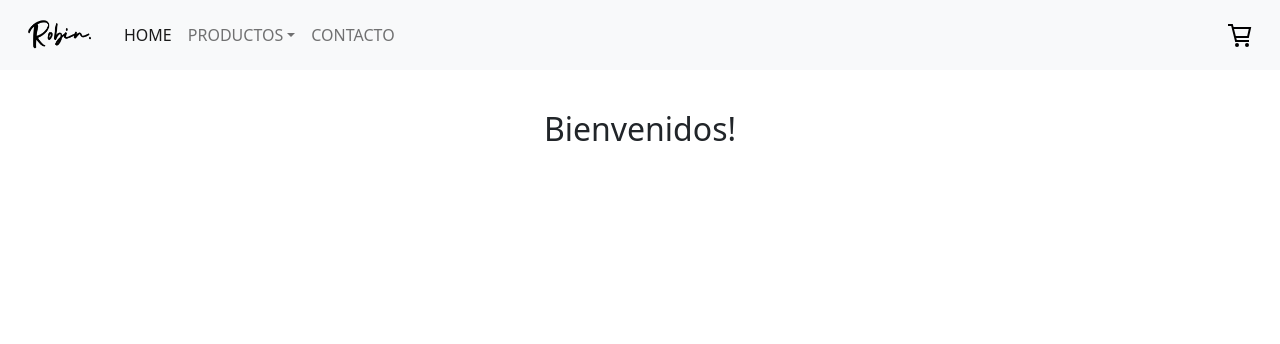
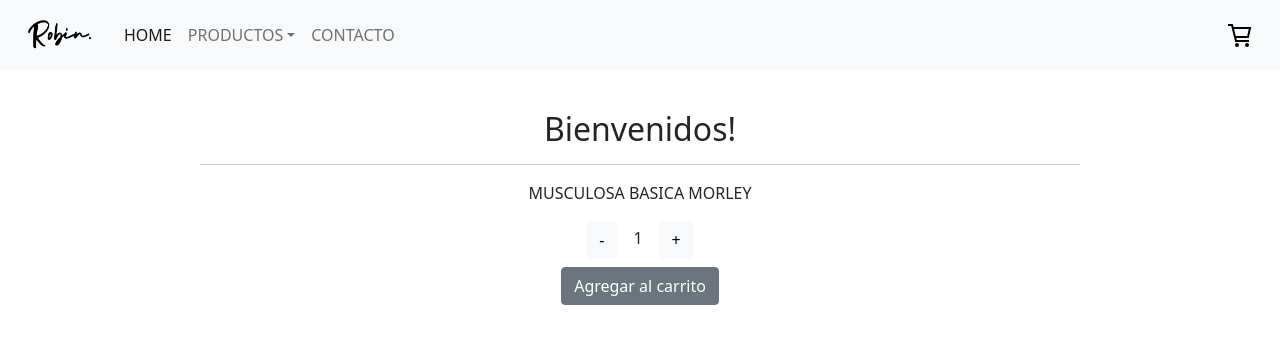
Before and after one commit to ballerodri/ecommerce-rodrigo-ballesteros, a React (Create React App) app: page / in a window 1280 px wide. Shown: the top 344 px of the page. Built offline with nearby package versions, Linux system fonts and the light colour scheme.

Commit message:
Contador con botón

```diff
--- /dev/null
+++ b/src/components/ItemCount/ItemCount.js
@@ -0,0 +1,36 @@
+import React, { useState } from 'react'
+
+const ItemCount = ({stock}) => {
+
+const [counter, setCounter] = useState(1)
+
+const sumar = () =>{
+    if(counter < stock){
+        setCounter( counter + 1)
+    }
+}
+const restar = () =>{
+    if(counter > 0){
+        setCounter( counter - 1)
+    }
+}
+
+const onAdd = () =>{
+    if (counter > 0) {
+    console.log({counter})
+    }
+}
+
+  return (
+    <div>
+        <button className="btn btn-light" onClick={restar}>-</button>
+        <span className="mx-3">{counter}</span>
+        <button className="btn btn-light" onClick={sumar}>+</button>
+        <div>
+        <button className="btn btn-secondary my-2" onClick={onAdd}>Agregar al carrito</button>
+        </div>
+    </div>
+  )
+}
+
+export default ItemCount
--- a/src/components/ItemListContainer/ItemListContainer.js
+++ b/src/components/ItemListContainer/ItemListContainer.js
@@ -1,3 +1,4 @@
+import ItemCount from '../ItemCount/ItemCount'
 import './ItemListContainer.css'
 
 export const ItemListContainer = ( {greeting} ) => {
@@ -5,6 +6,11 @@ export const ItemListContainer = ( {greeting} ) => {
     return (
         <section className="item-list-container">
             <h2>{greeting}</h2>
+            <hr/>
+            <p>MUSCULOSA BASICA MORLEY</p>
+            <ItemCount
+                stock="10"
+            />
         </section>
     )
 }
```
